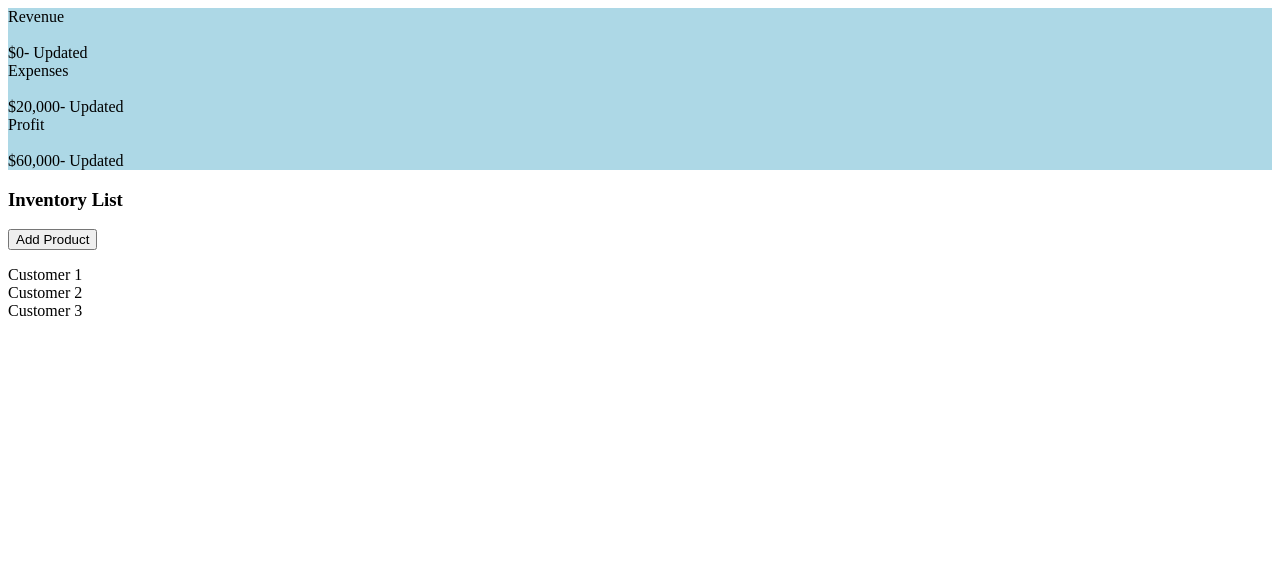
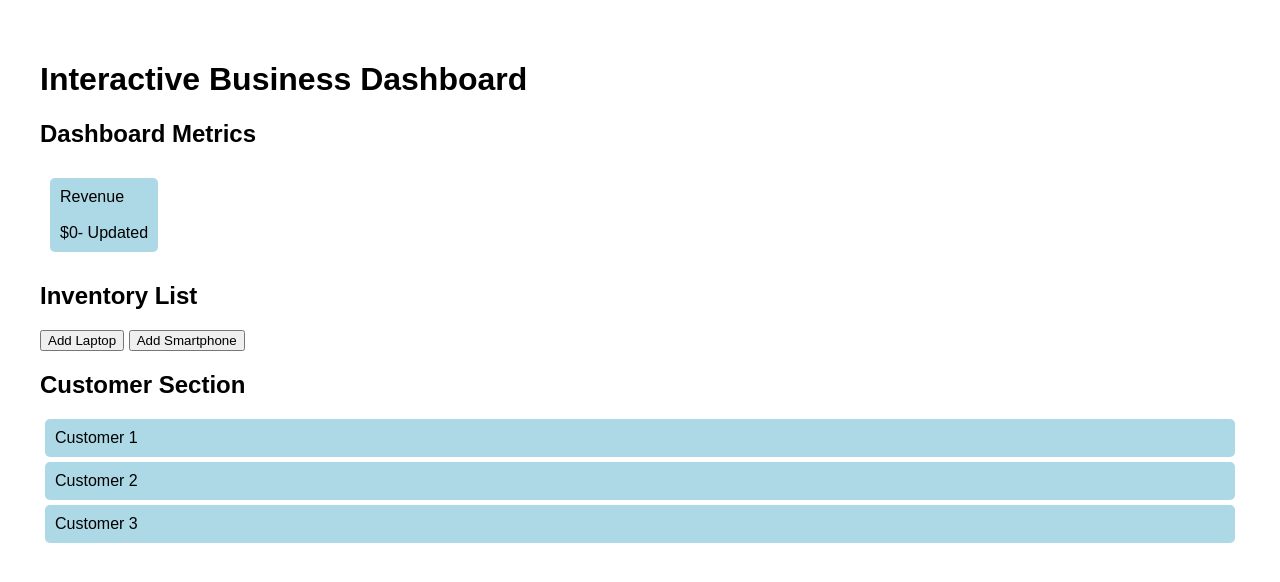
Before and after one commit to amandarobles/coding-challenge-12, a plain HTML site: page index.html in a window 1280 px wide. Drawn offline with Linux system fonts and the light colour scheme.

Commit message:
Updated cc_12.js

```diff
--- a/index.html
+++ b/index.html
@@ -4,22 +4,50 @@
     <meta charset="UTF-8">
     <meta name="viewport" content="width=device-width, initial-scale=1.0">
     <title>Business Dashboard</title>
+    <style>
+        body{
+            font-family: Arial, sans-serif;
+            margin: 20px;
+            padding: 20px;
+        }
+        .metric-card {
+            padding: 10px;
+            margin: 10px;
+            background-color: lightgray;
+            border-radius: 5px;
+            display: inline-block;
+        }
+        .product-item {
+            cursor: pointer;
+            color: blue;
+        }
+        .customer-card {
+            padding: 10px;
+            margin: 5px;
+            background-color: lightblue;
+            border-radius: 5px;
+            cursor: pointer;
+        }
+        #dashboard, #inventoryList, #customerSection {
+            margin-bottom: 20px;
+        }
+    </style>
 </head>
 <body>
+    <h1>Interactive Business Dashboard</h1>
+
+    <!-- Dashboard Metrics Section-->
+     <h2>Dashboard Metrics</h2>
     <div id="dashboard"></div>
-   <div class ="metric-card">
-    <h3>Expenses</h3>
-    <p>$20,000</p>
-   </div>
-   <div class="metric-card">
-    <h3>Profit</h3>
-    <p>$60,000</p>
-   </div>
 
-    <h3>Inventory List</h3>
-    <button id="addProductButton">Add Product</button>
+    <!--Inventory List Section-->
+    <h2>Inventory List</h2>
     <ul id = "inventoryList"></ul>
+    <button onclick=" "addInventoryItem ('Laptop')">Add Laptop</button>
+    <button onclick="addInventoryItem('Smartphone')">Add Smartphone</button>
 
+
+    <h2>Customer Section</h2>
     <div id="customerSection">
         <div class="customer-card">Customer 1</div>
         <div class="customer-card">Customer 2</div>
```
